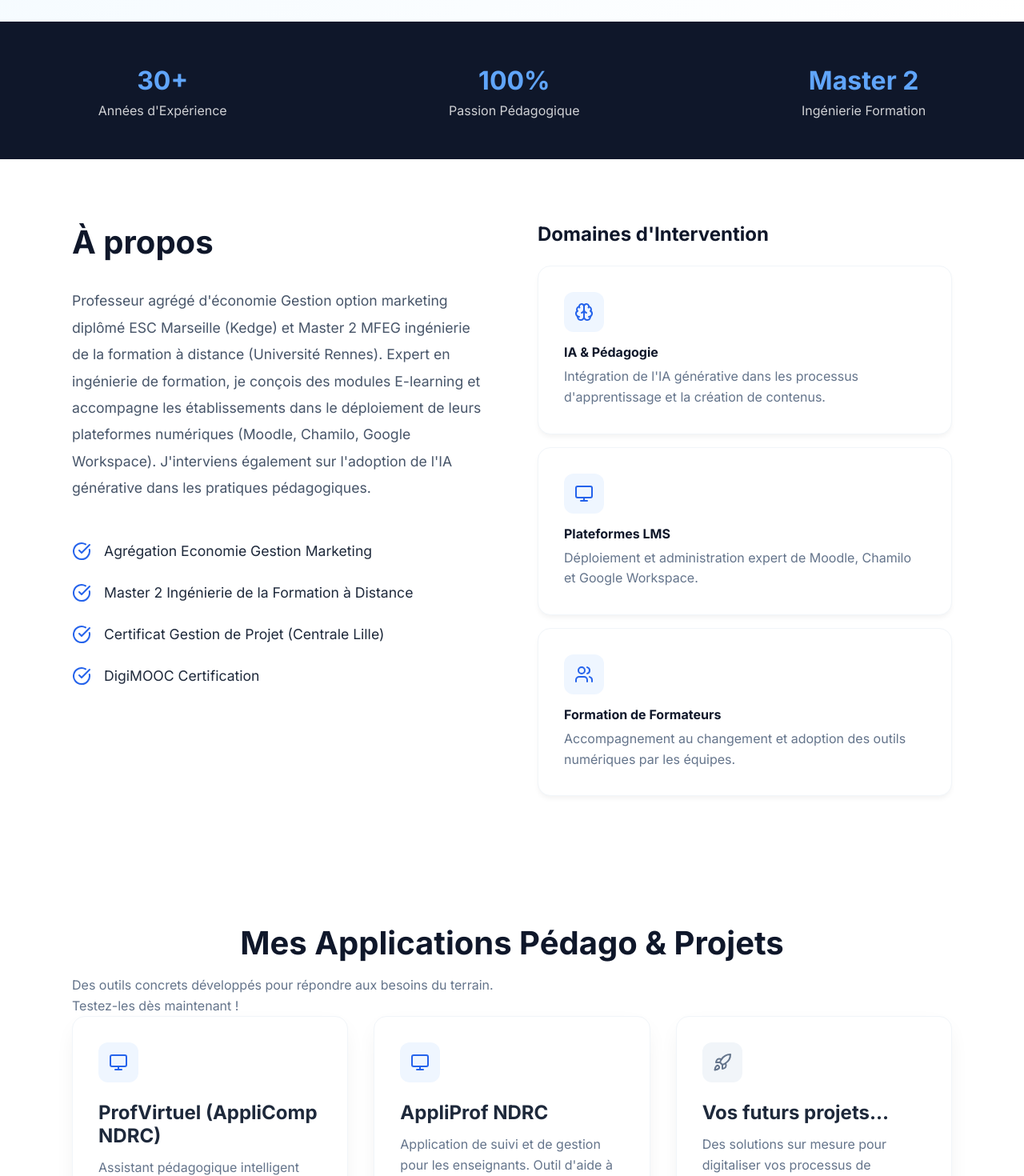
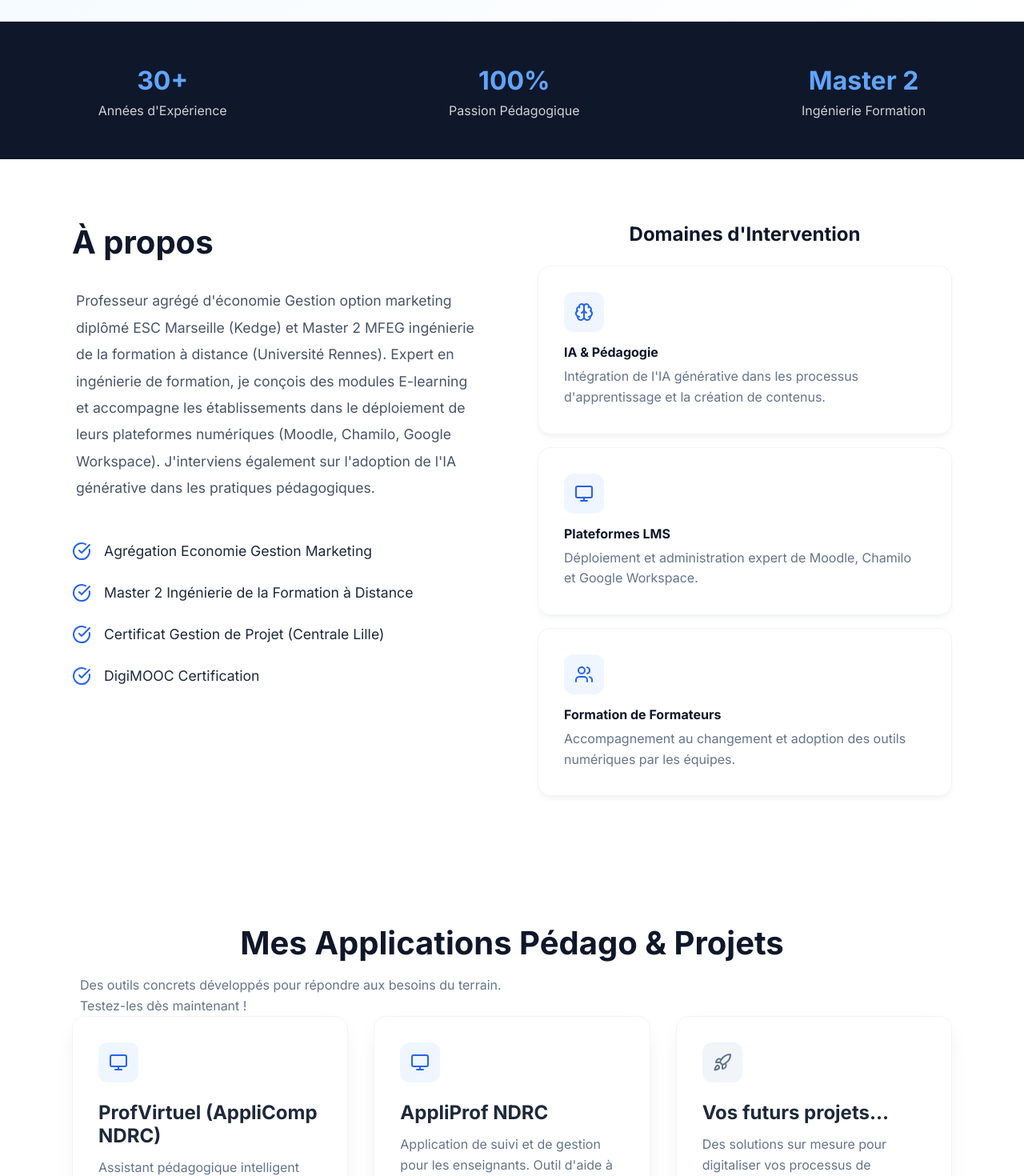
Before and after one commit to jgiraudeau/portfolio-jacques, a Next.js app: page / in a window 1280 px wide. Shown: the part 780-2250 px from the top of the page at 80% size. Built offline with nearby package versions, Linux system fonts and the light colour scheme.

Commit message:
Final mobile polish: center titles and fix margins

```diff
--- a/src/app/page.tsx
+++ b/src/app/page.tsx
@@ -136,7 +136,7 @@ export default function Home() {
         <div className={styles.aboutGrid}>
           <div>
             <h2 className="section-title text-left" style={{ textAlign: 'left', marginBottom: '2rem' }}>À propos</h2>
-            <p className="text-lg text-muted" style={{ lineHeight: '1.9', marginBottom: '3rem', color: '#475569', fontSize: '1.1rem' }}>
+            <p className="text-lg text-muted" style={{ lineHeight: '1.9', marginBottom: '3rem', color: '#475569', fontSize: '1.1rem', padding: '0 5px' }}>
               {about.summary}
             </p>
             <div style={{ display: 'flex', flexDirection: 'column', gap: '1.5rem' }}>
@@ -150,7 +150,7 @@ export default function Home() {
           </div>
 
           <div id="skills">
-            <h3 className="text-2xl font-bold mb-6" style={{ fontSize: '1.5rem', marginBottom: '1.5rem' }}>Domaines d'Intervention</h3>
+            <h3 className="text-2xl font-bold mb-6" style={{ fontSize: '1.5rem', marginBottom: '1.5rem', textAlign: 'center' }}>Domaines d'Intervention</h3>
             <div style={{ display: 'grid', gap: '1rem' }}>
               <div className={styles.skillCard}>
                 <div className={styles.skillIcon}><Brain /></div>
@@ -175,7 +175,7 @@ export default function Home() {
       {/* Mes Apps Pédago (Projects) Section */}
       <section id="projects" className="section container">
         <h2 className="section-title text-center">Mes Applications Pédago & Projets</h2>
-        <p className="text-center text-muted mb-12 max-w-2xl mx-auto">
+        <p className="text-center text-muted mb-12 max-w-2xl mx-auto" style={{ padding: '0 10px' }}>
           Des outils concrets développés pour répondre aux besoins du terrain.<br />
           Testez-les dès maintenant !
         </p>
```
